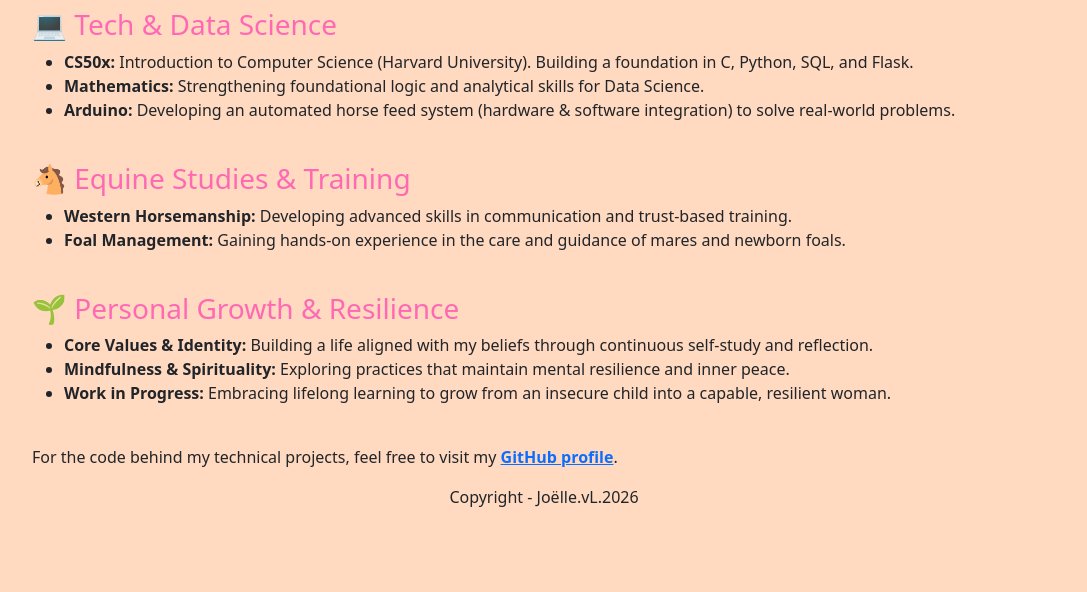
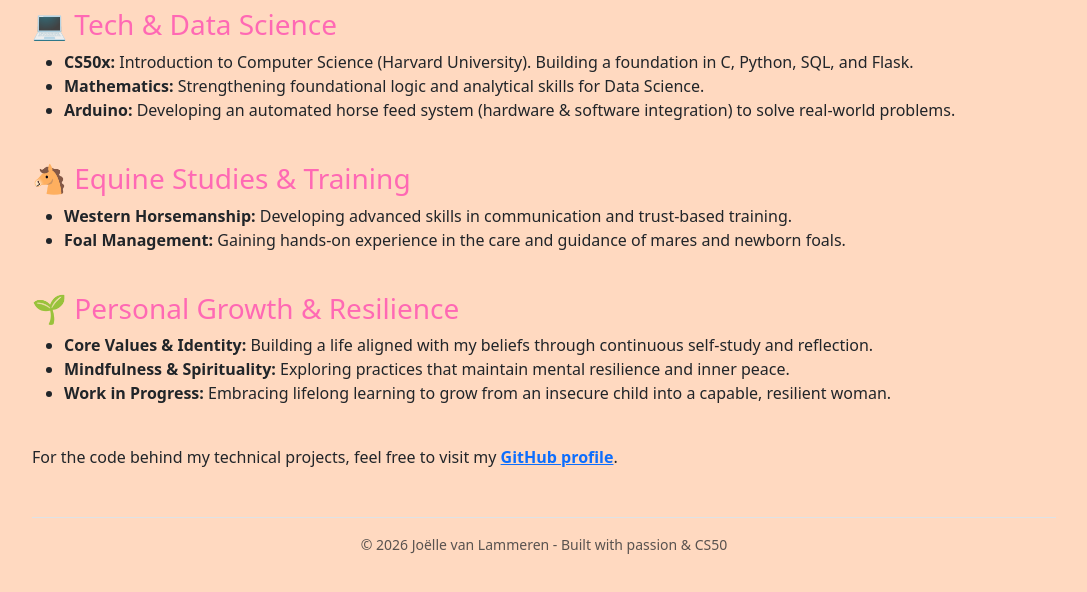
Before and after one commit to JoellevL/Portfolio, a plain HTML site: page projects.html in a window 1280 px wide. Shown: the part 158-750 px from the top of the page, without its empty margins (96-1183 px from the left). Drawn offline with nearby package versions, Linux system fonts and the light colour scheme.

Commit message:
Add viewport meta tag and update footer style

```diff
--- a/projects.html
+++ b/projects.html
@@ -2,6 +2,7 @@
 
 <html lang="en">
     <head>
+        <meta name="viewport" content="width=device-width, initial-scale=1">
         <link href="https://cdn.jsdelivr.net/npm/bootstrap@5.3.8/dist/css/bootstrap.min.css" rel="stylesheet" integrity="sha384-sRIl4kxILFvY47J16cr9ZwB07vP4J8+LH7qKQnuqkuIAvNWLzeN8tE5YBujZqJLB" crossorigin="anonymous">
         <script src="https://cdn.jsdelivr.net/npm/bootstrap@5.3.8/dist/js/bootstrap.bundle.min.js" integrity="sha384-FKyoEForCGlyvwx9Hj09JcYn3nv7wiPVlz7YYwJrWVcXK/BmnVDxM+D2scQbITxI" crossorigin="anonymous"></script>
         <link href="styles.css" rel="stylesheet">
@@ -52,8 +53,8 @@
     <p>For the code behind my technical projects, feel free to visit my <strong><a href="https://github.com">GitHub profile</a></strong>.</p>
         </section>
         </main>
-        <footer>
-            Copyright - Joëlle.vL.2026
+        <footer class="text-center mt-5 py-3 border-top">
+            <p class="text-muted small">&copy; 2026 Joëlle van Lammeren - Built with passion & CS50</p>
         </footer>
     </body>
 </html>
```
